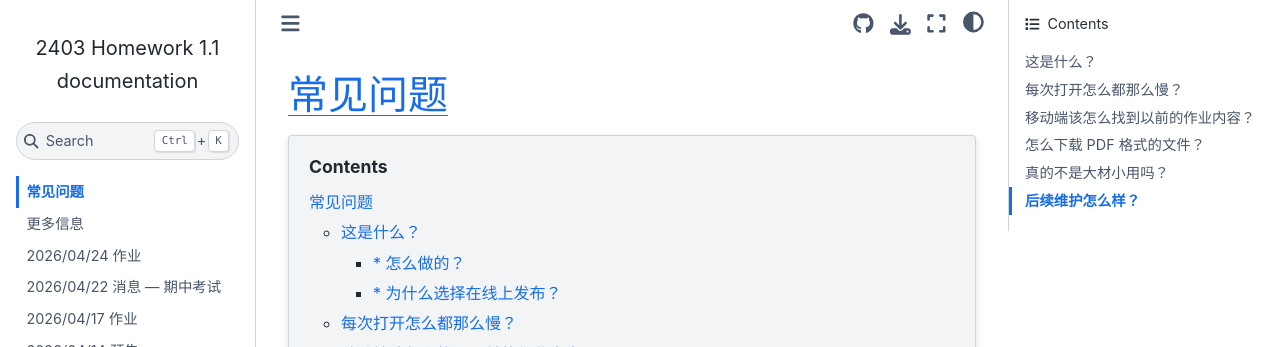
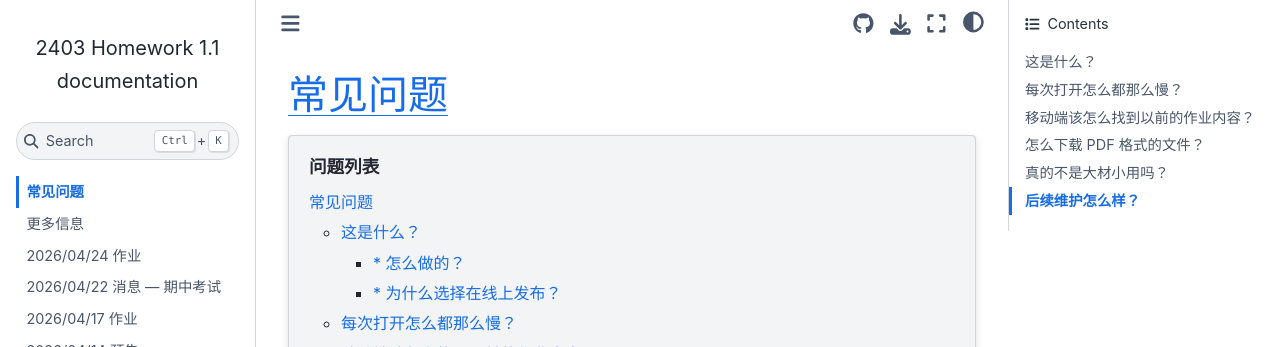
Before and after one commit to Sail-in-1024/2403-Homework, a Sphinx documentation site: the page built from docs/source/faq.rst, in a window 1280 px wide and 900 px high. Shown: the top 347 px of the window. Built offline with Sphinx 7.4.7 and the Sphinx Book theme 1.1.4, drawn with Linux system fonts in a browser that asks for light colours.

Commit message:
更新 faq.rst

```diff
--- a/docs/source/faq.rst
+++ b/docs/source/faq.rst
@@ -2,7 +2,7 @@
 常见问题
 ========
 
-.. contents::
+.. contents:: 问题列表
 
 这是什么？
 ----------
```
